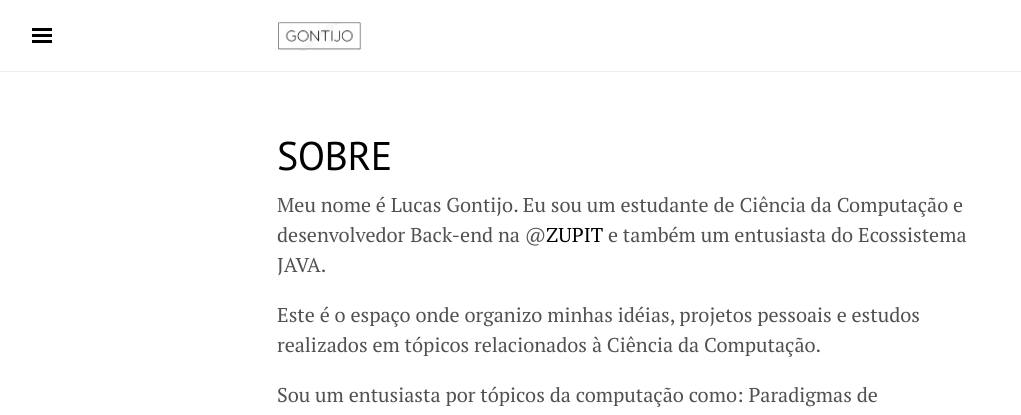
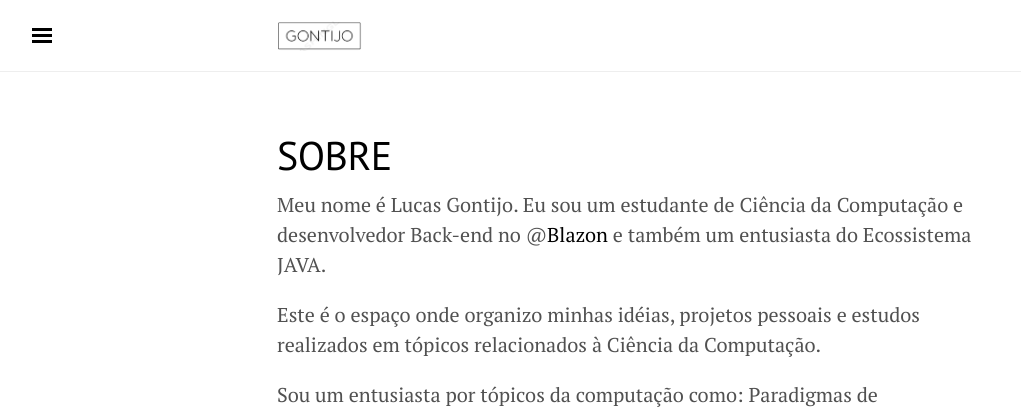
Before and after one commit to Lucasgontijo0/Lucasgontijo0.github.io, a Jekyll site: the page built from about.md, in a window 1280 px wide and 938 px high. Shown: the top 415 px of the window, without its empty margins (3-1024 px from the left). Built offline with Jekyll 4.4.1, drawn with Linux system fonts in a browser that asks for light colours; nearby versions of some CDN libraries; comment, search, counter and statistics services are not loaded.

Commit message:
Update about.md

```diff
--- a/about.md
+++ b/about.md
@@ -4,7 +4,7 @@ title: Sobre
 ---
 
 
-Meu nome é Lucas Gontijo. Eu sou um estudante de Ciência da Computação e desenvolvedor Back-end na @[ZUPIT](http://www.zup.com.br){:target="_blank"} e também um entusiasta do Ecossistema JAVA.
+Meu nome é Lucas Gontijo. Eu sou um estudante de Ciência da Computação e desenvolvedor Back-end no @[Blazon](https://blazon.im/){:target="_blank"} e também um entusiasta do Ecossistema JAVA.
 
 Este é o espaço onde organizo minhas idéias, projetos pessoais e estudos realizados em tópicos relacionados à Ciência da Computação.
 
```
